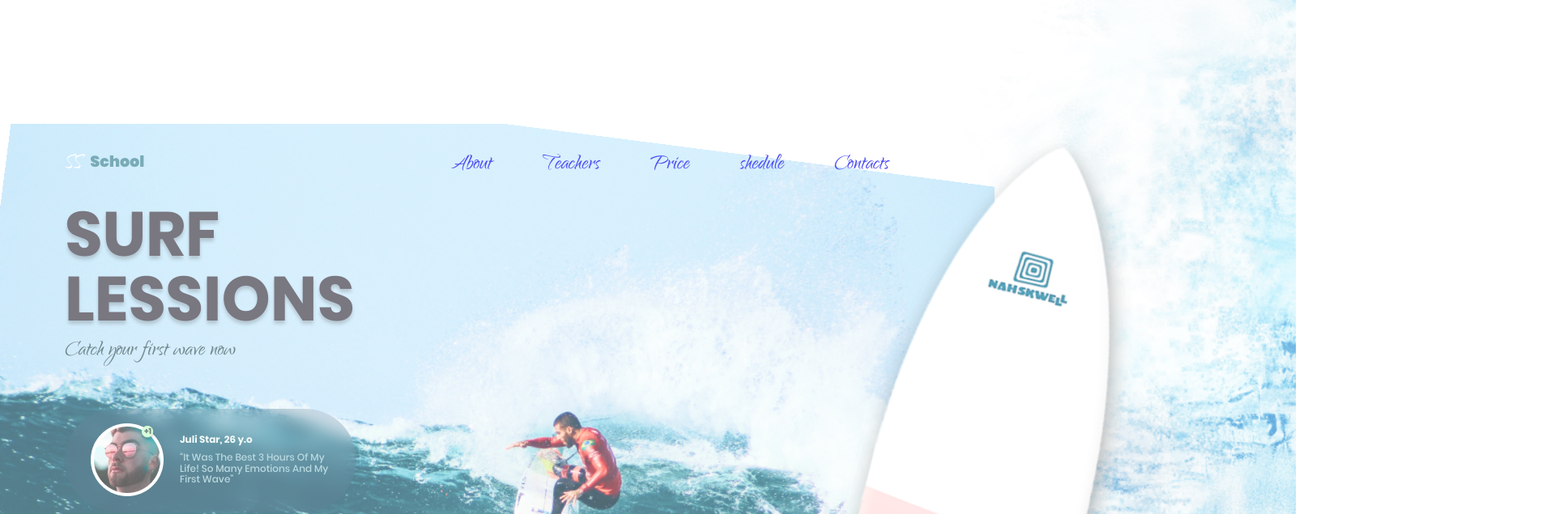
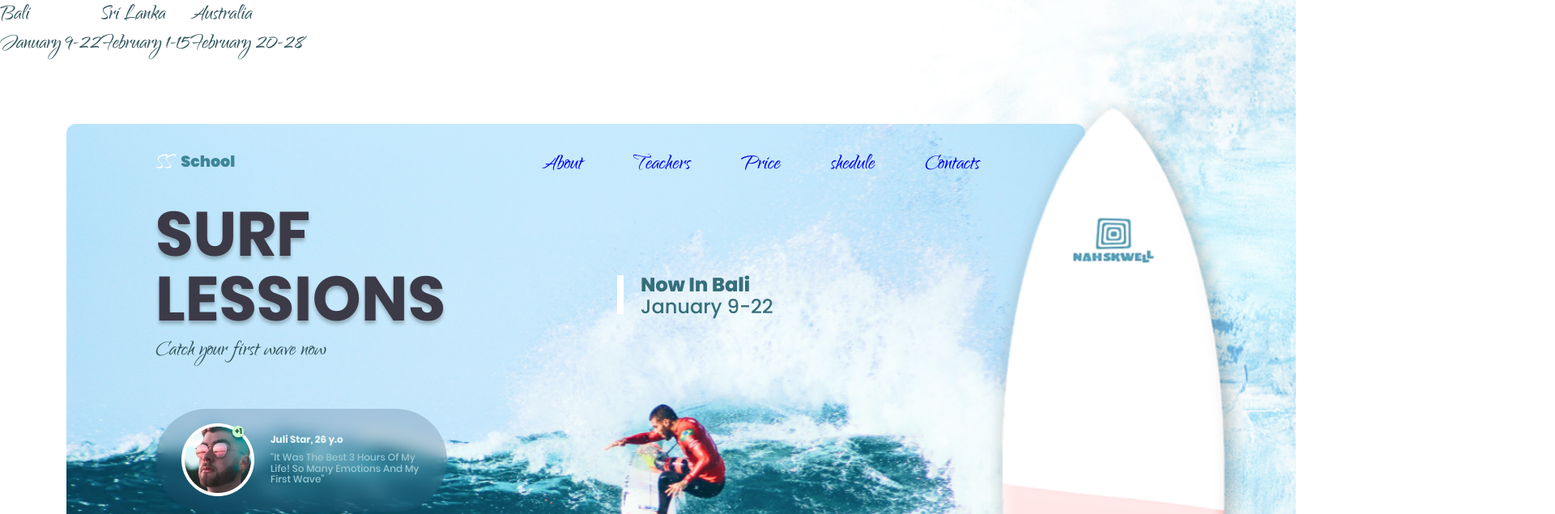
Before and after one commit to vernigora2k/surf, a website built with webpack: page public/index.html in a window 1280 px wide. Shown: the top 635 px of the page at 81% size, 1920 px wide, since content can reach past the window. Built offline with nearby package versions, Linux system fonts and the light colour scheme.

Commit message:
v1.1.5temp

```diff
--- a/package.json
+++ b/package.json
@@ -1,6 +1,6 @@
 {
   "name": "surf",
-  "version": "1.1.4",
+  "version": "1.1.5",
   "description": "surf lessons school",
   "main": "index.js",
   "scripts": {
--- a/public/index.html
+++ b/public/index.html
@@ -51,13 +51,29 @@
                 </div>
             </div>
             <div class="main__column-now-in-bali">
-                <div class="nov-in"></div>
+                <div class="nov-in">
+                    <img src="/img/main/now-in-bali.png" alt="now-in-bali">
+                </div>
             </div>
             <div class="none"></div>
         </div>
     </section>
-    <section class="cards"></section>
+    <section class="cards disp-flex">
+        <div class="cards__bali card">
+            <p class="plase">Bali</p>
+            <p class="date">January 9-22</p>
+        </div>
+        <div class="cards__srilanka card">
+            <p class="plase">Sri Lanka</p>
+            <p class="date">February 1-15</p>
+        </div>
+        <div class="cards__australia card">
+            <p class="plase">Australia</p>
+            <p class="date">February 20-28</p>
+        </div>
+    </section>
     <section class="surfboard"></section>
+
     <script src="/dist/app.js"></script>
 </body>
 </html>
--- a/src/scss/main.scss
+++ b/src/scss/main.scss
@@ -14,7 +14,7 @@ section.wawes {
   top: 0px;
 
   animation: swim-wawe 3s ease-in-out
-             1s infinite alternate;
+             1s alternate;
  }
 
 //section main---------------------------------
@@ -22,15 +22,17 @@ section.main:before { //main background in :before
   position: absolute;
   content: "";
   width: 1258px;
-  height: 756px;
+  height: 796px;//756
   background-image: url(/img/main/main-img.png);
   background-size: contain;
   background-repeat: no-repeat;
   z-index: -10;
-  animation: background-rotate 3s ease-in 1s infinite alternate;
+  animation: background-rotate 3s ease-in 1s alternate;
+  animation-fill-mode: forwards;
 }
 section.main {
-  animation: main-appear 3s ease-in-out 1s infinite alternate;
+  animation: main-appear 3s ease-in-out 1s alternate;
+  animation-fill-mode: forwards;
   position: absolute;
   left: 82px;
   top: 153px;
@@ -55,6 +57,7 @@ section.main {
   header.header.disp-flex {
     justify-content: space-between;
     div.header__logo {
+      flex-shrink: 5;
       margin-left: 110px;
       margin-top: 28px;
       a {
@@ -62,6 +65,10 @@ section.main {
       }
     }
     nav.header__nav {
+      // position: absolute;
+      // z-index: 20;
+      // left: 550px;
+
       margin-right: 68px;//130
       margin-top: 32px;
       ul.nav-list.disp-flex {
@@ -69,6 +76,11 @@ section.main {
           margin-right: 62px;
           a {
             text-decoration: none;
+            transition-timing-function: ease;
+            transition-duration: 200ms;
+          }
+          &:hover {
+            font-weight: 800;
           }
         }
       }
@@ -101,10 +113,10 @@ section.main {
         width: 360px;
         height: 127px;
         left: 111px;
-        //top: 330px;
         background: rgba(42, 74, 104, 0.21);
         backdrop-filter: blur(10px);
         border-radius: 100px;
+        transition: 1s ease;
         div.comment__avatar {
           background: url(/img/main/avatar.png);
           background-size: contain;
@@ -167,12 +179,27 @@ section.main {
             color: #314F47;
           }
         }
+        &:hover {
+          backdrop-filter: blur(5px);
+          //opacity: 0.5;
+        }
       }
     }
 
+
     div.main__column-now-in-bali {
+      margin-right: 149px;
+      margin-top: 119px;
       div.nov-in {
-
+        position: relative;
+      }
+      div.nov-in:before {
+        content: "";
+        position: absolute;
+        left: -30px;
+        width: 8px;
+        height: 48px;
+        background-color: white;
       }
     }
 
@@ -182,6 +209,40 @@ section.main {
   }
 }
 
+
+//section caards-------------------------------
+
+section.cards.disp-flex {
+  div.cards__bali.card {
+    p.plase {
+
+    }
+
+    p.date {
+
+    }
+  }
+
+  div.cards__srilanka.card {
+    p.plase {
+
+    }
+
+    p.date {
+
+    }
+  }
+
+  div.cards__australia.card {
+    p.plase {
+
+    }
+
+    p.date {
+
+    }
+  }
+}
 
  //section surfboard---------------------------
  section.surfboard {
@@ -197,7 +258,7 @@ section.main {
   //  left: 950px;
    top: 200px;  //270
 
-   animation: swim-board 3s ease-out 1s infinite alternate;
+   animation: swim-board 3s ease-out 1s alternate;
    animation-fill-mode: forwards;
    //animation: swim-board-rotate 2s ease 2s infinite alternate;
  }
```
Also changed, not shown: public/img/main/Now-in-bali.png (added).
